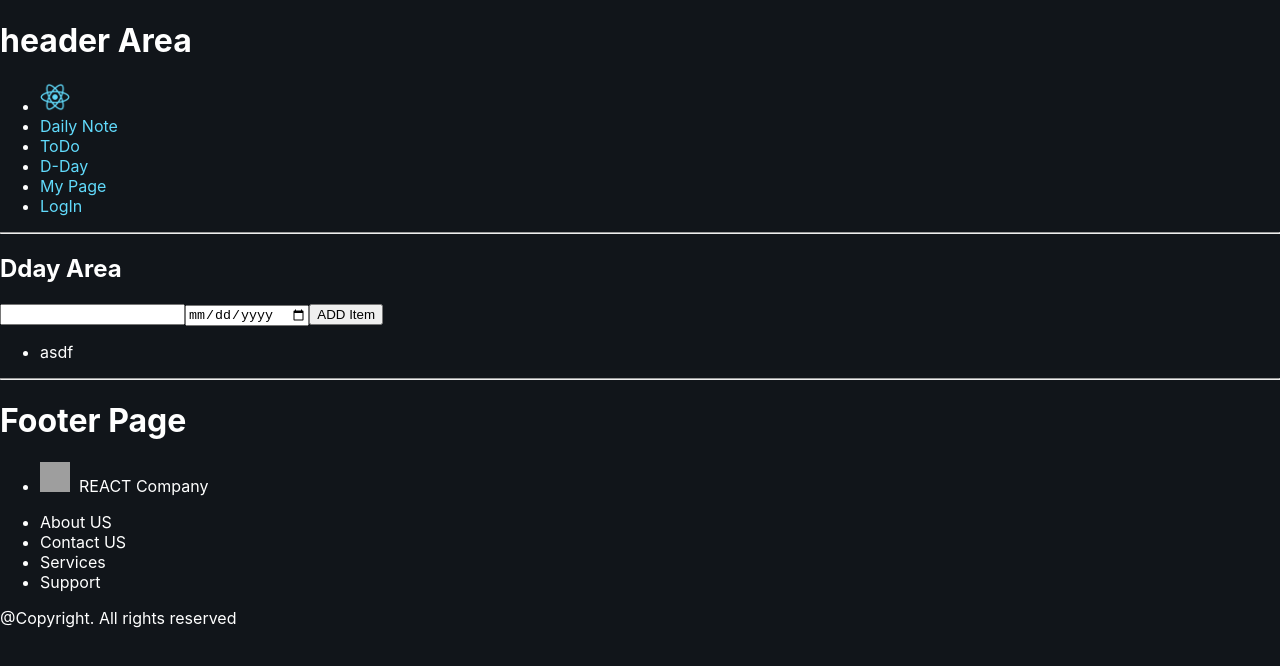
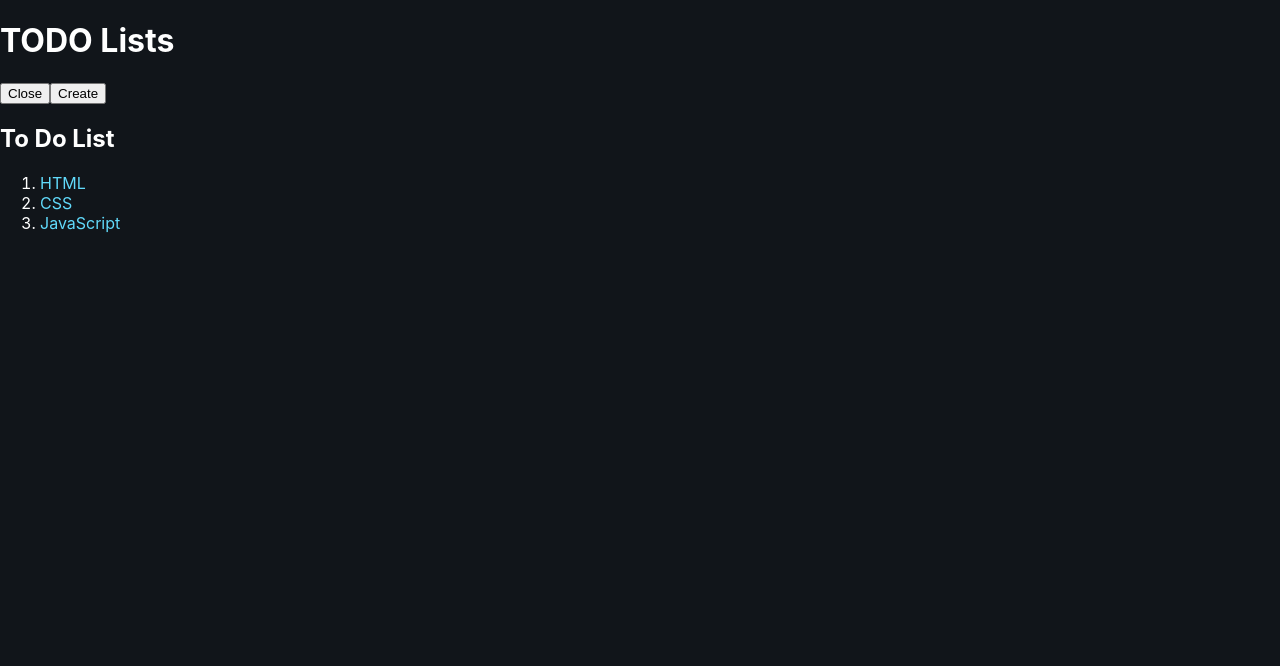
Before and after one commit to FarmBera/react_class_project, a React (Create React App) app: page /dday in a window 1280 px wide. Shown: the top 666 px of the page. Built offline with nearby package versions, Linux system fonts and the light colour scheme; grey boxes are pictures that could not be loaded.

Commit message:
todo temp complete

```diff
--- a/src/App.js
+++ b/src/App.js
@@ -15,26 +15,14 @@ import Support from "./js/support";
 import Login from "./js/login";
 import Register from "./js/register";
 
-function Home() {
-  return (
-    <div className="App">
-      <Topclock />
-      <hr></hr>
-      <Diary />
-      <Todo />
-      <Dday />
-    </div>
-  );
-}
-
-function App() {
+function Temp() {
   return (
     <div className="App">
       <Head />
       <hr />
       <BrowserRouter>
         <Routes>
-          <Route path="" element={<Home />}></Route>
+          <Route path="/" element={<Main />}></Route>
           <Route path="/diary" element={<Diary />}></Route>
           <Route path="/todo" element={<Todo />}></Route>
           <Route path="/dday" element={<Dday />}></Route>
@@ -46,4 +34,13 @@ function App() {
   );
 }
 
+function App() {
+  return (
+    <div className="App">
+      {/* <Temp /> */}
+      <Todo />
+    </div>
+  );
+}
+
 export default App;
--- a/src/js/head.js
+++ b/src/js/head.js
@@ -12,16 +12,16 @@ function Head() {
             <img src="/img/logo.png" alt="Company Logo" width="30px" />
           </li>
           <li className="">
-            <a href="#">Daily Note</a>
+            <a href="/diary">Daily Note</a>
           </li>
           <li className="">
-            <a href="#">ToDo</a>
+            <a href="/todo">ToDo</a>
           </li>
           <li className="">
-            <a href="#">D-Day</a>
+            <a href="/dday">D-Day</a>
           </li>
           <li className="">
-            <a href="#">My Page</a>
+            <a href="#">LogIn</a>
           </li>
           {/* <li className="">
             <input type="text" placeholder="Search..." />
--- a/src/js/todo.js
+++ b/src/js/todo.js
@@ -1,23 +1,23 @@
 import "../css/todo.css";
 import { useState } from "react";
 
-function Header(props) {
-  // console.log("props", props.title);
-  return (
-    <header>
-      <h1>
-        <a
-          href="/"
-          onClick={event => {
-            event.preventDefault();
-            props.onChangeMode();
-          }}>
-          {props.title}
-        </a>
-      </h1>
-    </header>
-  );
-}
+// function Header(props) {
+//   // console.log("props", props.title);
+//   return (
+//     <header>
+//       <h1>
+//         <a
+//           href="/"
+//           onClick={event => {
+//             event.preventDefault();
+//             props.onChangeMode();
+//           }}>
+//           {props.title}
+//         </a>
+//       </h1>
+//     </header>
+//   );
+// }
 
 function Nav(props) {
   const lis = [];
@@ -56,22 +56,24 @@ function Article(props) {
 function Create(props) {
   return (
     <article>
-      <h2>Create</h2>
+      <h2>Add Items</h2>
       <form
         onSubmit={event => {
           event.preventDefault();
           const title = event.target.title.value;
           const body = event.target.body.value;
+          if (title !== "" || body !== "") {
             props.onCreate(title, body);
+          }
         }}>
         <p>
-          <input type="text" name="title" placeholder="title" />
+          <input type="text" name="title" placeholder="제목" />
         </p>
         <p>
-          <textarea name="body" placeholder="body"></textarea>
+          <textarea name="body" placeholder="추가 내용"></textarea>
         </p>
         <p>
-          <input type="submit" value="Create"></input>
+          <input type="submit" value="ADD!"></input>
         </p>
       </form>
     </article>
@@ -120,18 +122,18 @@ function Update(props) {
 }
 
 function Todo() {
-  const [mode, setMode] = useState("WELCOME");
+  const [mode, setMode] = useState("none");
   const [id, setId] = useState(null);
   const [nextId, setNextId] = useState(4);
   const [topics, setTopics] = useState([
-    { id: 1, title: "html", body: "html is ..." },
-    { id: 2, title: "css", body: "css is ..." },
-    { id: 3, title: "javascript", body: "javascript is ..." },
+    { id: 1, title: "HTML", body: "Study html ..." },
+    { id: 2, title: "CSS", body: "Study css ..." },
+    { id: 3, title: "JavaScript", body: "Study javascript ..." },
   ]);
   let content = null;
   let contextControl = null;
-  if (mode === "WELCOME") {
-    content = <Article title="Welcome" body="Hello, Web"></Article>;
+  if (mode === "none") {
+    content = null;
   } else if (mode === "READ") {
     let title,
       body = null;
@@ -145,20 +147,15 @@ function Todo() {
     content = <Article title={title} body={body}></Article>;
     contextControl = (
       <>
-        <li>
-          <a
+        <button
           href={"/update/" + id}
           onClick={event => {
             event.preventDefault();
             setMode("UPDATE");
           }}>
           Update
-          </a>
-        </li>
-        <li>
-          <input
-            type="button"
-            value="Delete"
+        </button>
+        <button
           onClick={() => {
             const newTopics = [];
             for (let i = 0; i < topics.length; i++) {
@@ -168,9 +165,9 @@ function Todo() {
             }
             setTopics(newTopics);
             setMode("WELCOME");
-            }}
-          />
-        </li>
+          }}>
+          Delete
+        </button>
       </>
     );
   } else if (mode === "CREATE") {
@@ -218,29 +215,31 @@ function Todo() {
 
   return (
     <div className="App">
-      <Header
-        title="WEB"
-        onChangeMode={() => {
-          setMode("WELCOME");
-        }}></Header>
+      <h1>TODO Lists</h1>
+      <button
+        onClick={event => {
+          event.preventDefault();
+          setMode("none");
+        }}>
+        Close
+      </button>
+      <button
+        href="/create"
+        onClick={event => {
+          event.preventDefault();
+          setMode("CREATE");
+        }}>
+        Create
+      </button>
+      {contextControl}
+      {content}
+      <h2>To Do List</h2>
       <Nav
         topics={topics}
         onChangeMode={_id => {
           setMode("READ");
           setId(_id);
         }}></Nav>
-      {content}
-      <li>
-        <a
-          href="/create"
-          onClick={event => {
-            event.preventDefault();
-            setMode("CREATE");
-          }}>
-          Create
-        </a>
-      </li>
-      {contextControl}
     </div>
   );
 }
--- a/src/js/topclock.js
+++ b/src/js/topclock.js
@@ -1,20 +1,20 @@
 import "../css/main.css";
 
-import { useState } from "react";
-import { Component, useEffect, useMemo, useCallback } from "react";
+// import { useState } from "react";
+// import { Component, useEffect, useMemo, useCallback } from "react";
 
 import Clock from "react-live-clock";
 // import Date from "react-live-clock"; // ERROR
 
 function Topclock(props) {
-  const [date, setDate] = useState(new Date());
+  // const [date, setDate] = useState(new Date());
   return (
     <div>
       {/* <span>{date.toLocaleTimeString()}</span> */}
       <h2>Topclock Area</h2>
       <h2>Hello [Username]</h2>
       <div className="clock">
-        <Clock format="HH:mm:ss" ticking={true} timezone={"KR/Pacific"} />
+        <Clock format="HH:mm:ss" ticking={true} timezone={"Asia/Seoul"} />
       </div>
       <div className="date">
         <p>
@@ -23,7 +23,7 @@ function Topclock(props) {
               id="month"
               format={"MMM"}
               ticking={false}
-              timezone={"KR/Pacific"}
+              timezone={"Asia/Seoul"}
             />
           </span>
           &nbsp;
@@ -32,7 +32,7 @@ function Topclock(props) {
               id="second"
               format={"DD"}
               ticking={false}
-              timezone={"KR/Pacific"}
+              timezone={"Asia/Seoul"}
             />
           </span>
           &nbsp;
@@ -41,7 +41,7 @@ function Topclock(props) {
               id="year"
               format={"YYYY"}
               ticking={false}
-              timezone={"KR/Pacific"}
+              timezone={"Asia/Seoul"}
             />
           </span>
         </p>
```
Lines whose indentation alone changed are shown as unchanged.
